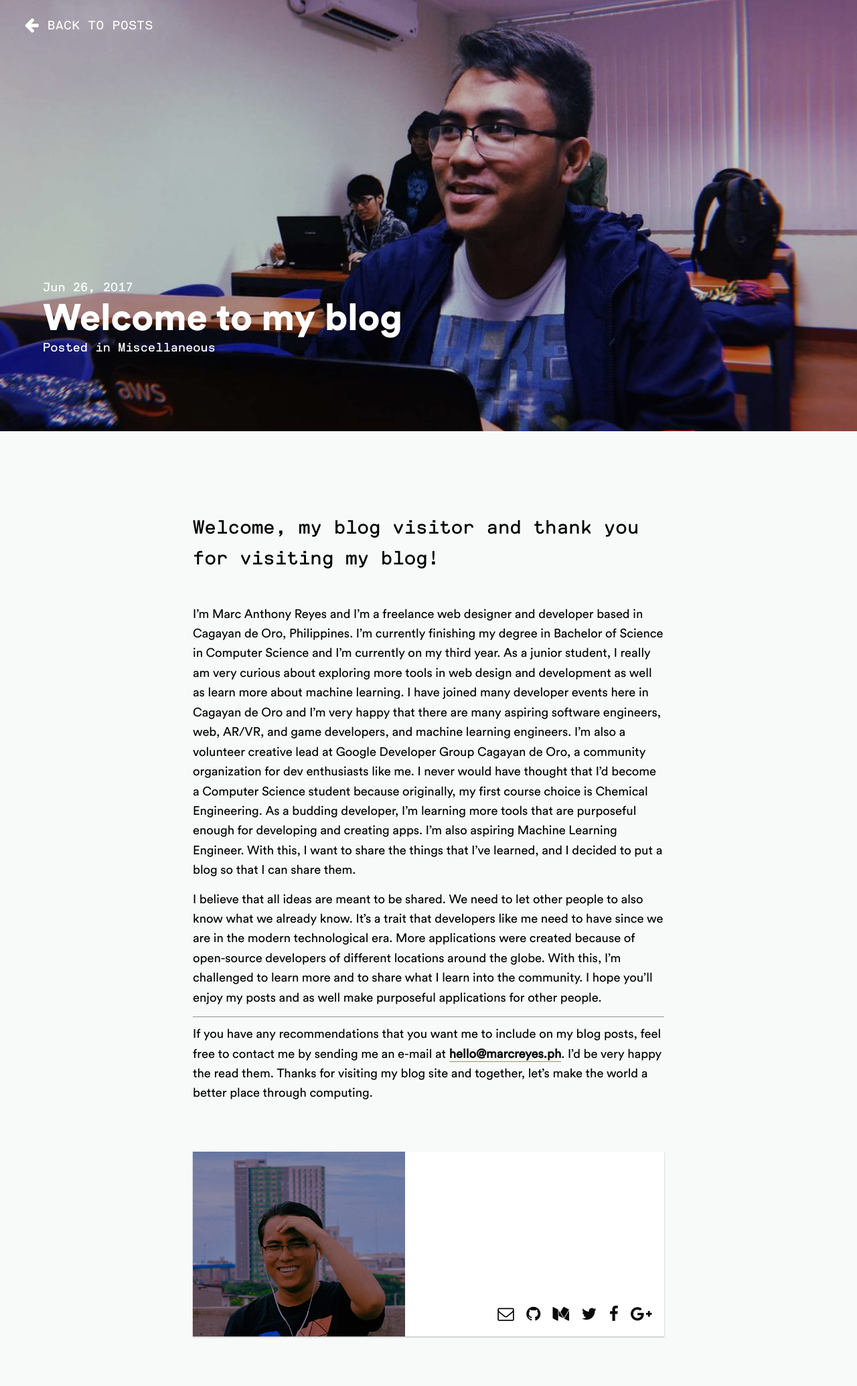
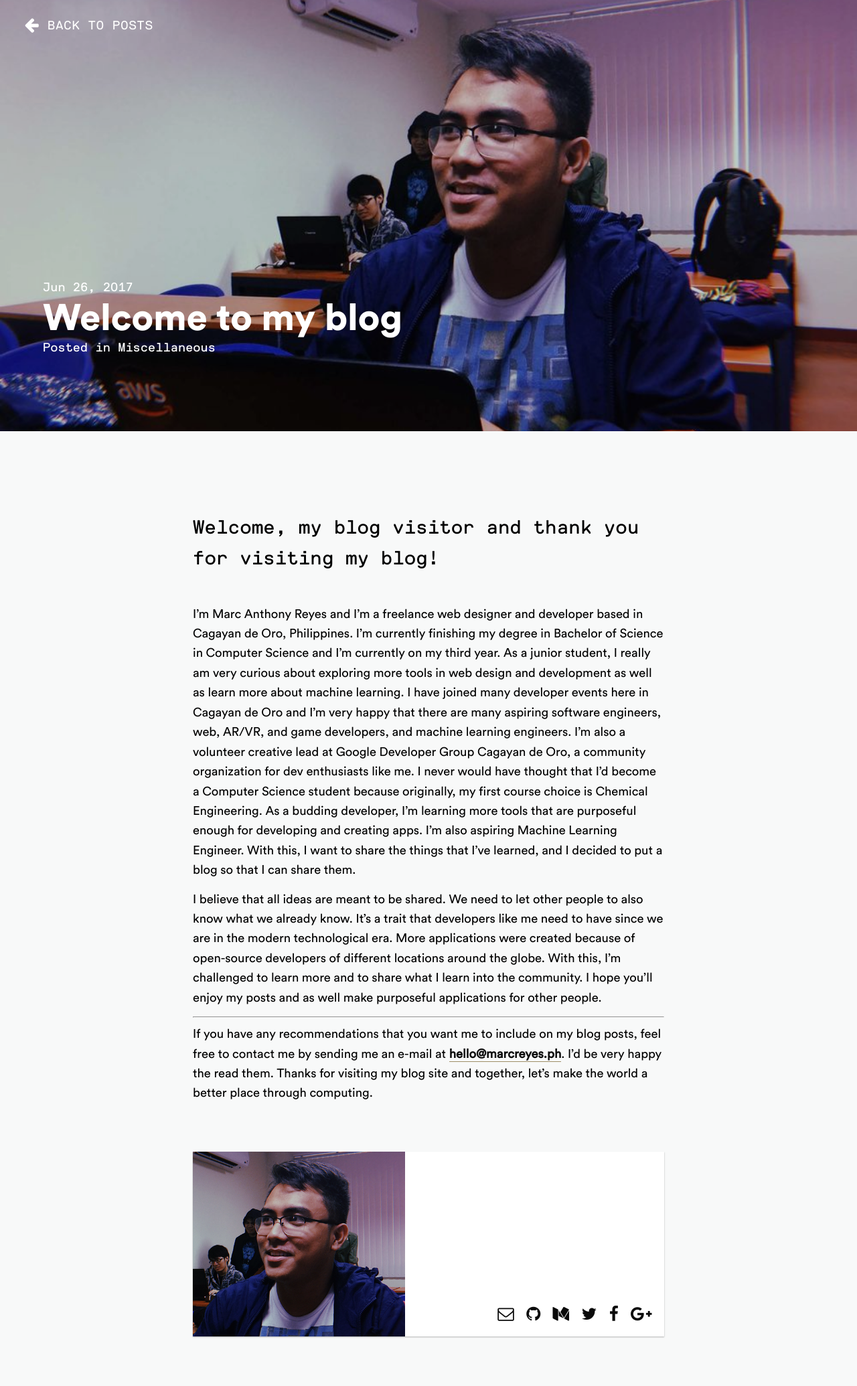
Before and after one commit to marcreyesph/blog-marcreyesph, a Jekyll site: the page built from _posts/2017-06-26-welcome-to-my-blog.md, in a window 1280 px wide. Shown: the whole page at 67% size. Built offline with Jekyll 4.4.1, drawn with Linux system fonts in a browser that asks for light colours; nearby versions of some CDN libraries.

Commit message:
Update meta information and fix bold font in Firefox

```diff
--- a/_config.yml
+++ b/_config.yml
@@ -14,7 +14,7 @@ default_img: https://blog.marcreyes.ph/assets/images/og-image.png
 
 # Profile settings
 name: Marc Anthony Reyes
-profile_img: /assets/images/profile.png
+profile_img: /assets/images/about-small-colored.jpg
 profile: Marc is a Front-End Web Developer who is currently in an on-going mentorship of becoming a data-driven developer studying AI and Machine Learning. He already has talked in three developer conferences and seminars and believes in democratizing AI and sharing ideas to other developers.
 social:
   github: https://github.com/marcreyesph
```
Also changed, not shown: assets/images/about-small-colored.jpg (added), assets/images/favicon.ico, assets/images/og-image.png, assets/images/profile.png (deleted).
